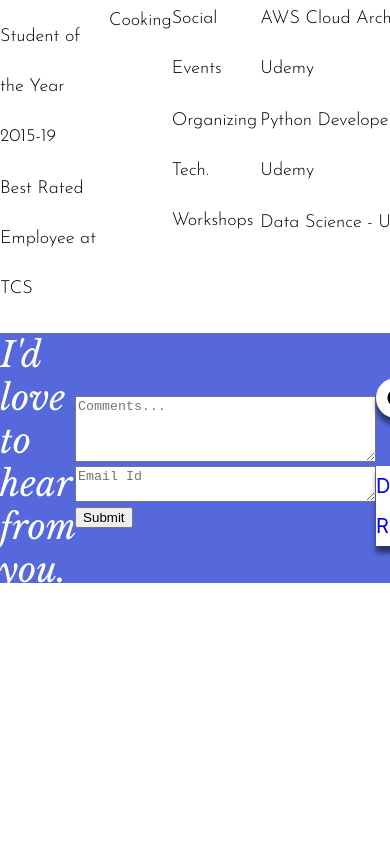
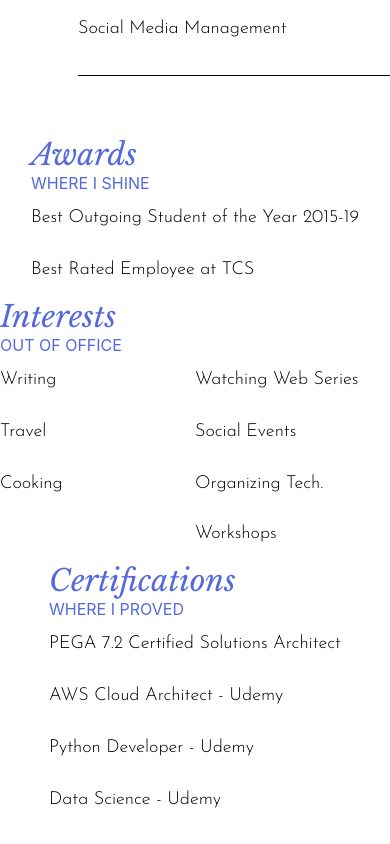
Before and after one commit to rohithpotluri/portfolio-react, a React (Create React App) app: page / in a window 390 px wide. Shown: the part 4780-5624 px from the top of the page. Before the commit the page ends 5371 px from the top, so only its background shows below. Built offline with nearby package versions, Linux system fonts and the light colour scheme.

Commit message:
mobileview

```diff
--- a/src/App.css
+++ b/src/App.css
@@ -6,11 +6,12 @@
 .footer-color {
   display: grid;
   grid-template-columns: auto auto auto auto;
+  grid-template-columns: repeat(auto-fit, minmax(320px, 1fr));
   background-color: #5569dc;
   justify-items: center;
   align-items: center;
   width: auto;
-  height: 250px;
+  height: auto;
 }
 
 .f1 {
@@ -187,11 +188,10 @@
 
 .awards {
   margin-top: 10%;
-  margin-bottom: 5%;
+  margin-bottom: 10%;
   display: grid;
-  gap: 50%;
   grid-template-columns: auto auto auto;
-  grid-template-rows: 50%;
+  grid-template-columns: repeat(auto-fit, minmax(320px, 1fr));
   grid-gap: 3px;
   justify-items: center;
 }
@@ -205,6 +205,7 @@
 .skills {
   display: grid;
   grid-template-columns: auto auto;
+  grid-template-columns: repeat(auto-fit, minmax(320px, 1fr));
   grid-template-rows: auto auto auto auto auto auto auto auto;
   column-gap: 0px;
 }
```
